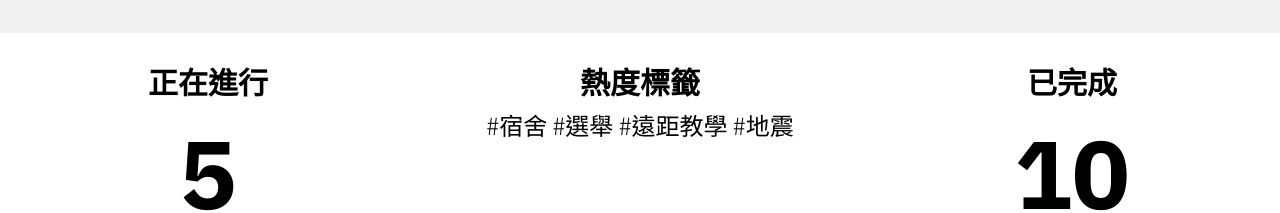
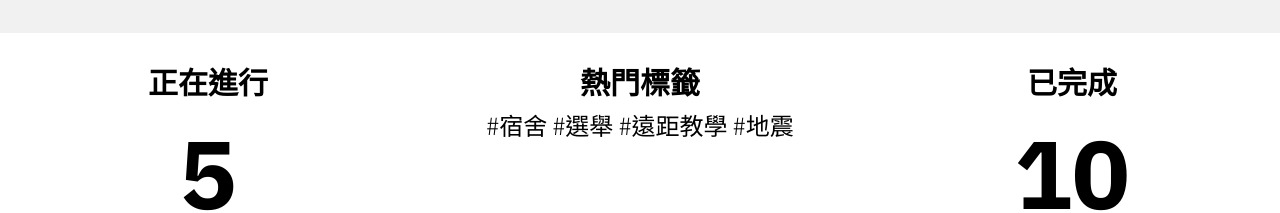
Before and after one commit to yc97463/ndhusa-traffic, a Next.js app: page / in a window 1280 px wide. Shown: the part 223-436 px from the top of the page. Built offline with nearby package versions, Linux system fonts and the light colour scheme.

Commit message:
feat index: fix typo

```diff
--- a/pages/index.tsx
+++ b/pages/index.tsx
@@ -45,7 +45,7 @@ export default function Home() {
             </div>
           </div>
           <div className="card">
-            <h2>熱度標籤</h2>
+            <h2>熱門標籤</h2>
             <p className="hashtag">#宿舍 #選舉 #遠距教學 #地震</p>
           </div>
           <div className="card">
```
